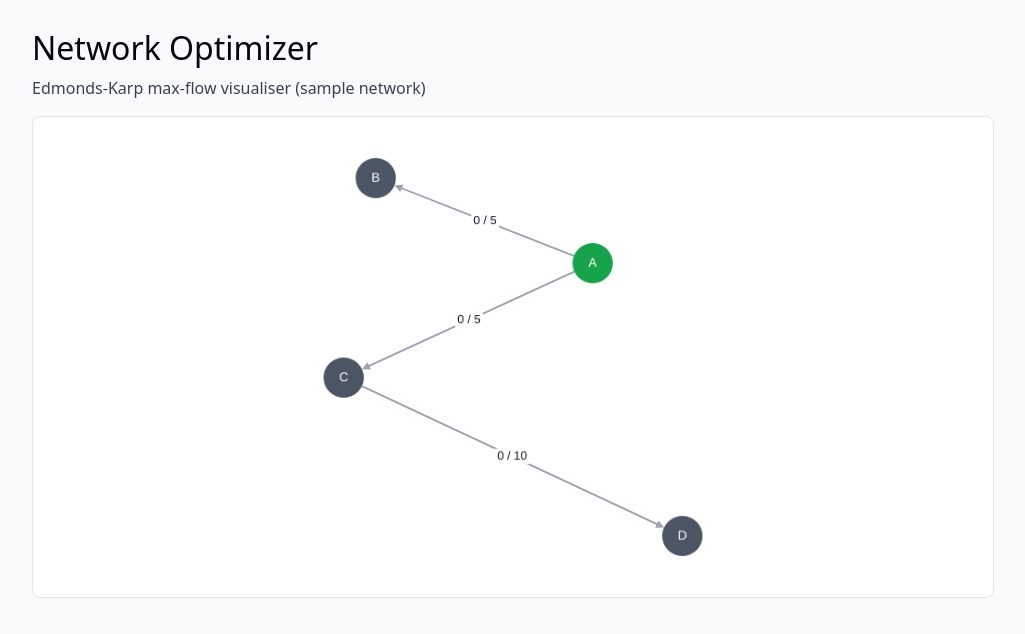
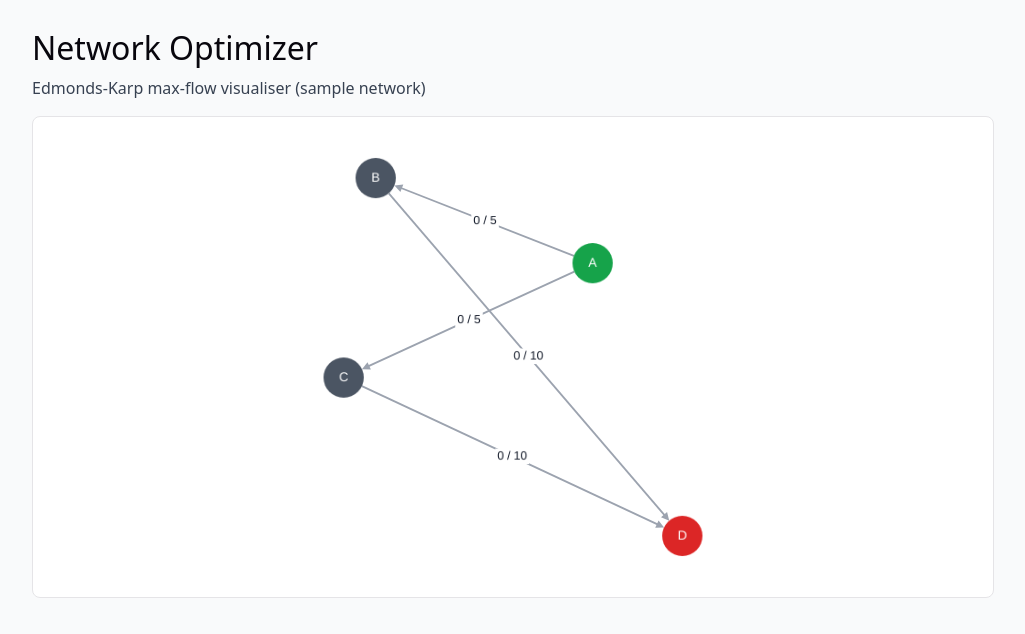
Before and after one commit to Oxyn4/ECM3422-network-optimizer, a React (Vite) app: page / in a window 1280 px wide. Shown: the top 634 px of the page, without its empty margins (128-1153 px from the left). Built offline with nearby package versions, Linux system fonts and the light colour scheme.

Commit message:
make connect and add accept arrays for connections

```diff
--- a/src/data/sampleNetwork.js
+++ b/src/data/sampleNetwork.js
@@ -75,28 +75,38 @@ class FlowNet {
     return false;
   }
 
-	add(connectToId, flow, capacity) {
-		if (!this.exists(connectToId)) return null;
+	add(connectTo, flow, capacity) {
+		const targets = Array.isArray(connectTo) ? connectTo : [connectTo];
+		if (targets.some((t) => !this.exists(t))) return null;
 
 		const newNode = new Node(this.nodeGenerator);
 		this.list.set(newNode.id, new Map());
 
-		const forward = new Edge(this.edgeGenerator, flow, capacity);
-
-		this.list.get(connectToId).set(newNode.id, forward);
+		for (const target of targets) {
+			const edge = new Edge(this.edgeGenerator, flow, capacity);
+			this.list.get(target).set(newNode.id, edge);
+		}
 
 		return newNode.id;
 	}
 
-	connect(fromId, toId, flow, capacity) {
-		if (!this.exists(fromId) || !this.exists(toId)) return false;
-		if (fromId === toId) return false; // no loops
+	connect(fr, to, flow, capacity) {
+		const sources = Array.isArray(fr) ? fr : [fr];
+		const targets = Array.isArray(to) ? to : [to];
 
-		const edge = new Edge(this.edgeGenerator, flow, capacity);
+		let ok = true;
+		for (const src of sources) {
+			for (const dst of targets) {
+				if (!this.exists(src) || !this.exists(dst) || src === dst) {
+					ok = false;
+					continue;
+				}
+				const edge = new Edge(this.edgeGenerator, flow, capacity);
+				this.list.get(src).set(dst, edge);
+			}
+		}
 
-		this.list.get(fromId).set(toId, edge);
-
-		return true;
+		return ok;
 	}
 
   getConnectedNodes(nodeId) {
@@ -131,7 +141,9 @@ export const sampleNetwork = function() {
 
 	const c = net.add(net.source, 0, 5);
 
-	const d = net.add(c, 0, 10);
+	const d = net.add([b, c], 0, 10);
+
+	net.setSink(d);
 
 	return net.cytoscape();
 }
```
